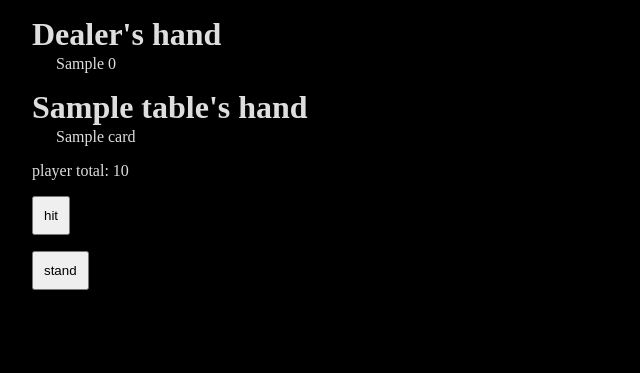
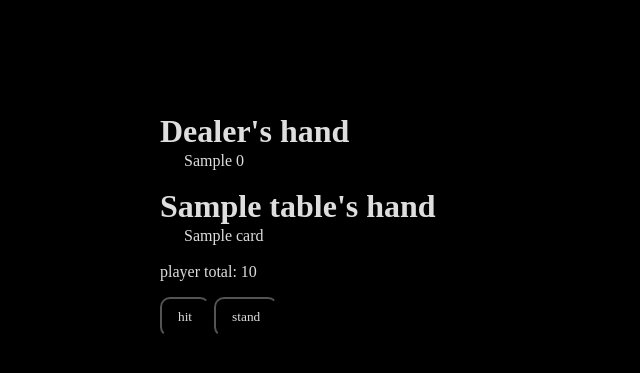
Before and after one commit to ollycodes/VentiUno, a Django app: template game/templates/game/game.html in a window 1280 px wide. Shown: the top 373 px of the page, without its empty margins (0-640 px from the left). Run offline with Django 4.2, Linux system fonts and the light colour scheme; the template is opened without the code that fills it: most values are stand-ins (such as "Sample title", 1, 10 or a date in 2020); data that the repository does not hold is empty.

Commit message:
changed html templates, tried adding css class styles, might change later

```diff
--- a/game/static/game/style.css
+++ b/game/static/game/style.css
@@ -7,9 +7,59 @@ body {
     background: #000;
     font-family: EB Garamond;
     color: #dedede;
-    margin: 0;
+    width: 50%;
+    margin: 10%;
     padding: 0;
     font-size: 16px;
+}
+
+.wrapper {
+    height: 10rem;
+    display: inline-grid;
+    align-content: center;
+    justify-content: center;
+}
+
+.name-textbox {
+  width: 80%;
+}
+
+.name-form {
+}
+
+.player-win {
+    color: #50C878;
+    font-weight: bold;
+}
+/* is there a simpler method to making a class for every html tag?
+ * is it worthwhile to edit django html forms?
+ *
+ * */
+.dealer-win {
+    color: #E60026;
+    font-weight: bold;
+}
+
+.draw {
+    font-weight: bold;
+}
+
+.buttonspace {
+    margin: 1rem 0 0 2rem;
+}
+
+.game-buttons {
+    padding: 10px 1rem 10px 1rem;
+    border-radius: 10px;
+    font-family: inherit;
+    text-align: center;
+    /* there's padding around the body(?) and extra space everywhere*/
+    color: inherit;
+    background: inherit;
+}
+
+.action-forms {
+    display: inline;
 }
 
 h1 {
@@ -35,11 +85,3 @@ p {
     padding-left: 2rem;
     margin: 1rem 0 0 0;
 }
-
-form {
-    margin: 1rem 0 0 2rem;
-}
-
-input {
-    padding: 10px;
-}
--- a/game/table_logics.py
+++ b/game/table_logics.py
@@ -36,10 +36,10 @@ class Game:
         if self.player_total == self.dealer_total:
             return "Draw!"
         elif self.player_total > self.dealer_total and self.player_total <= 21:
-            return "player won!"
+            return "player won"
         elif self.dealer_total > 21:
-            return "player won!"
-        return "dealer won!"
+            return "player won"
+        return "Dealer won!"
 
     def check(self):
         if self.player_total >= 21:
--- a/game/templates/game/game.html
+++ b/game/templates/game/game.html
@@ -13,6 +13,7 @@
 </head>
 
 <body>
+    <div class="wrapper">
     <h1> Dealer's hand</h1>
             {% if game.is_finished %}
             <ul>
@@ -37,25 +38,35 @@
             <p>player total: {{ game.player_total }}</p>
 
     {% if game.is_finished %}
-        <p>{{ game.winner }}</p>
+        {% if game.winner == "player won" %}
+            <p class="player-win">{{ table.player_name }} won!</p>
+        {% elif game.winner == "Dealer won!" %}
+            <p class="dealer-win">{{ game.winner }}</p>
+        {% else %}
+            <p class="draw">{{ game.winner }}</p>
+        {% endif %}
+
+        <div class="buttonspace">
         <form id="action-form" action="{% url 'bj:setup' %}" method="post">
         {% csrf_token %}
             <input type="text" id="player_name" name="player_name" value="{{ table.player_name }}" hidden>
-            <input type="submit" id="stand" value="Play_again">
+            <input class="game-buttons" type="submit" id="stand" value="Play again">
+        </form>
+        </div>
+
+    {% else %}
+        <div class="buttonspace">
+        <form class="action-forms" id="action-form" action="{% url 'bj:hit' table.id %}" method="post">
+        {% csrf_token %}
+        <input class="game-buttons" type="submit" id="hit" value="hit">
         </form>
 
-    {% else %}
-        <form id="action-form" action="{% url 'bj:hit' table.id %}" method="post">
+        <form class="action-forms" id="action-form" action="{% url 'bj:stand' table.id %}" method="post">
         {% csrf_token %}
-            <input type="submit" id="hit" value="hit">
+            <input class="game-buttons" type="submit" id="stand" value="stand">
         </form>
-
-        <form id="action-form" action="{% url 'bj:stand' table.id %}" method="post">
-        {% csrf_token %}
-            <input type="submit" id="stand" value="stand">
-        </form>
+        </div>
     {% endif %}
-
-
+    </div>
 </body>
 </html>
```
Also changed, not shown: game/templates/game/dealer_turn.html (deleted, +0 -42 lines), game/templates/game/index.html (+5 -3 lines).
